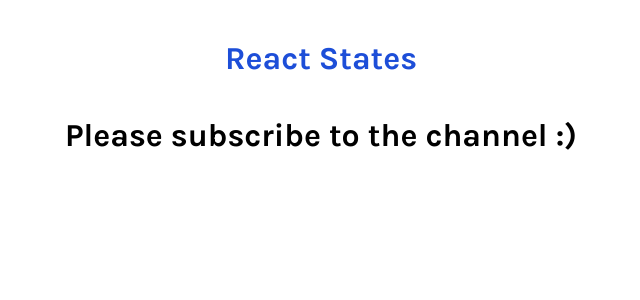
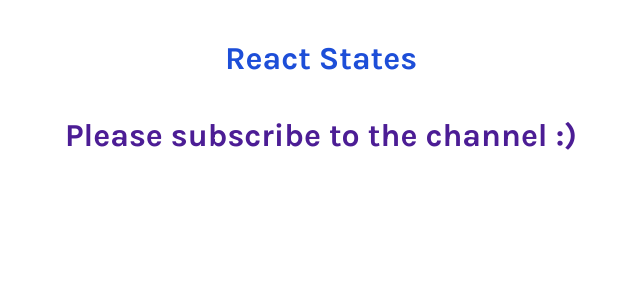
Before and after one commit to PratikKanthe/react--states, a React (Create React App) app: page / in a window 1280 px wide. Shown: the top 300 px of the page, without its empty margins (319-959 px from the left). Built offline with nearby package versions, Linux system fonts and the light colour scheme.

Commit message:
update: styles

```diff
--- a/src/Components/NewComp.js
+++ b/src/Components/NewComp.js
@@ -1,6 +1,10 @@
 import React, { Component } from 'react'
 
 class NewComp extends Component {
+    styles={
+        fontstyle: "italic",
+        color: "#4c1d95"
+      }
     constructor(props) {
       super(props)
 
@@ -11,7 +15,7 @@ class NewComp extends Component {
   render() {
     return (
       <div className='App'>
-        <h1>{this.state.message}</h1>
+        <h1 style={this.styles}>{this.state.message}</h1>
       </div>
     )
   }
```
